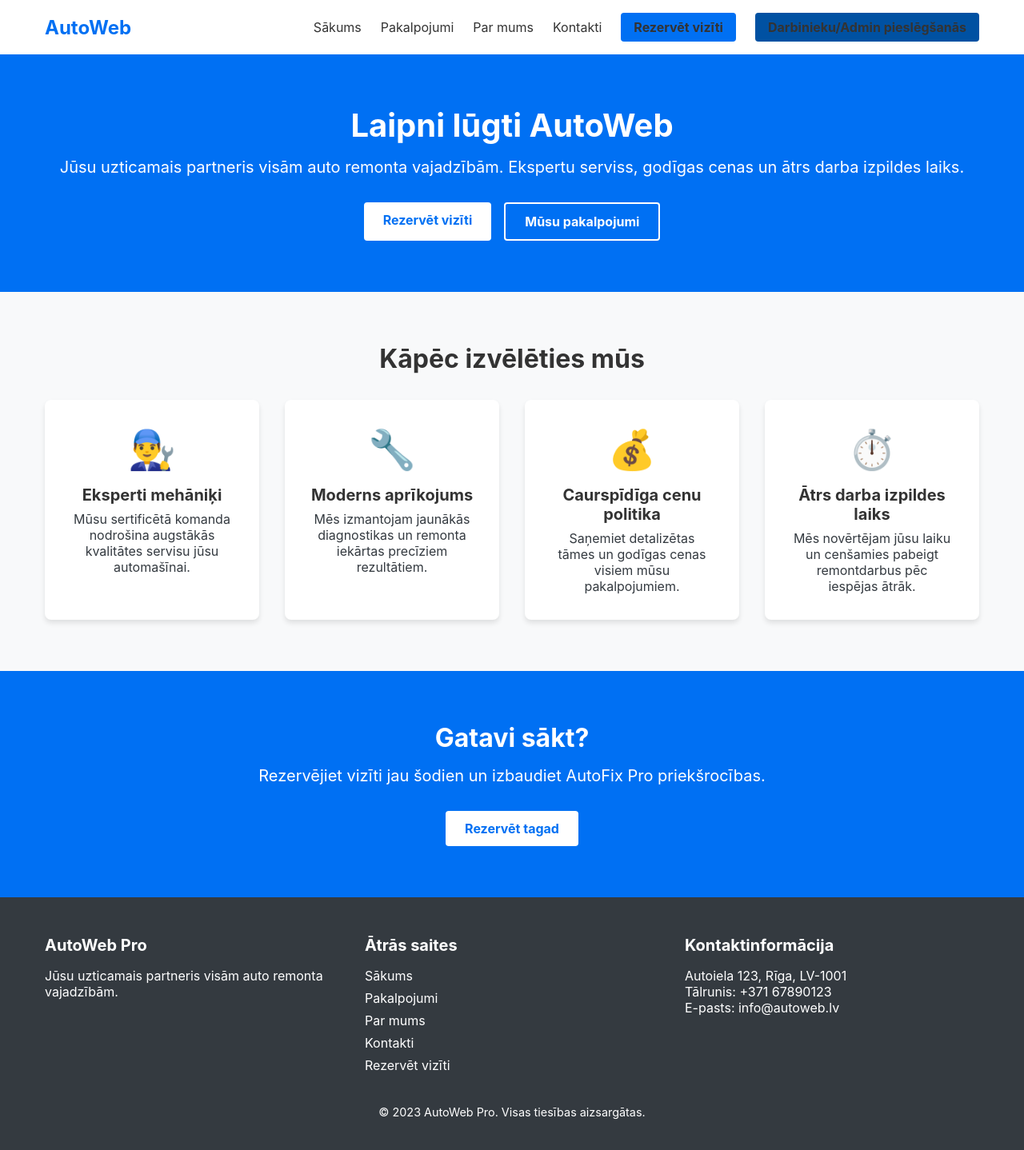
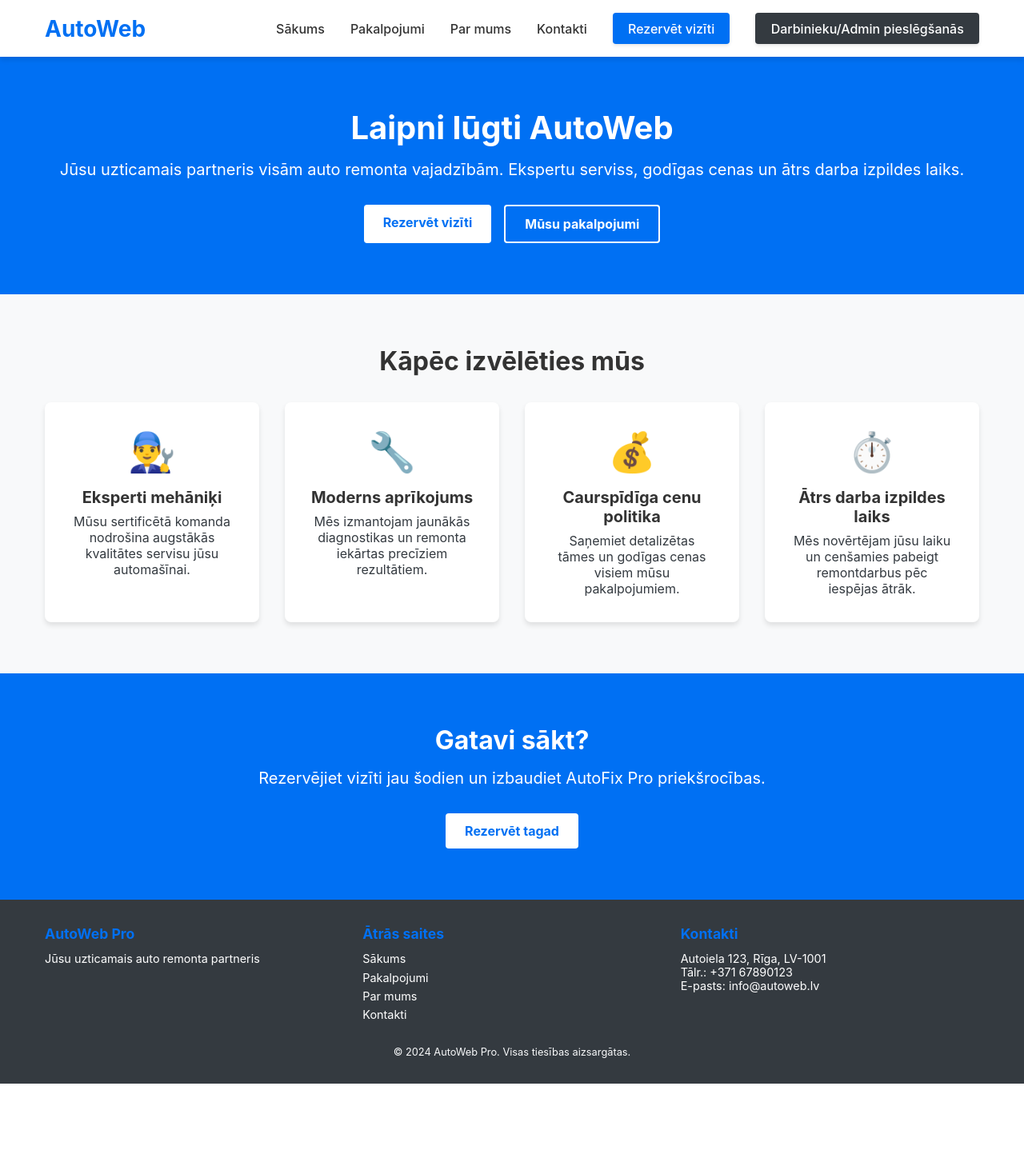
Before and after one commit to QQumber/Programmaturas-izstr, a Next.js app in the folder autoweb/: page / in a window 1280 px wide. Shown: the top 1438 px of the page at 80% size. After the commit the page ends 1355 px from the top, so only its background shows below. Built offline with nearby package versions, Linux system fonts and the light colour scheme.

Commit message:
update Footer.js, Footer.module.css, Navbar.js and Navbar.module.css

```diff
--- a/autoweb/app/components/Footer.js
+++ b/autoweb/app/components/Footer.js
@@ -8,7 +8,7 @@ export default function Kajene() {
         <div className={styles.grid}>
           <div className={styles.column}>
             <h3 className={styles.title}>AutoWeb Pro</h3>
-            <p>Jūsu uzticamais partneris visām auto remonta vajadzībām.</p>
+            <p>Jūsu uzticamais auto remonta partneris</p>
           </div>
           <div className={styles.column}>
             <h3 className={styles.title}>Ātrās saites</h3>
@@ -25,20 +25,20 @@ export default function Kajene() {
               <li>
                 <Link href="/kontakti">Kontakti</Link>
               </li>
-              <li>
-                <Link href="/rezervet">Rezervēt vizīti</Link>
-              </li>
             </ul>
           </div>
           <div className={styles.column}>
-            <h3 className={styles.title}>Kontaktinformācija</h3>
+            <h3 className={styles.title}>Kontakti</h3>
             <p>Autoiela 123, Rīga, LV-1001</p>
-            <p>Tālrunis: +371 67890123</p>
+            <p>Tālr.: +371 67890123</p>
             <p>E-pasts: info@autoweb.lv</p>
           </div>
         </div>
         <div className={styles.copyright}>
-          <p>&copy; 2023 AutoWeb Pro. Visas tiesības aizsargātas.</p>
+          <p>
+            &copy; {new Date().getFullYear()} AutoWeb Pro. Visas tiesības
+            aizsargātas.
+          </p>
         </div>
       </div>
     </footer>
--- a/autoweb/app/components/Footer.module.css
+++ b/autoweb/app/components/Footer.module.css
@@ -1,7 +1,8 @@
 .footer {
   background-color: var(--gray-dark);
   color: white;
-  padding: 3rem 0;
+  padding: 2rem 0;
+  font-size: 0.9rem;
 }
 
 .container {
@@ -11,28 +12,31 @@
 }
 
 .grid {
-  display: grid;
-  grid-template-columns: repeat(auto-fit, minmax(250px, 1fr));
-  gap: 2rem;
+  display: flex;
+  flex-wrap: wrap;
+  justify-content: space-between;
+  gap: 1.5rem;
 }
 
 .column {
-  display: flex;
-  flex-direction: column;
+  flex: 1;
+  min-width: 200px;
 }
 
 .title {
-  font-size: 1.25rem;
-  margin-bottom: 1rem;
+  font-size: 1.1rem;
+  margin-bottom: 0.75rem;
+  color: var(--primary-color);
 }
 
 .links {
   list-style-type: none;
   padding: 0;
+  margin: 0;
 }
 
 .links li {
-  margin-bottom: 0.5rem;
+  margin-bottom: 0.4rem;
 }
 
 .links a {
@@ -46,17 +50,19 @@
 }
 
 .copyright {
-  margin-top: 2rem;
+  margin-top: 1.5rem;
   text-align: center;
-  font-size: 0.9rem;
+  font-size: 0.8rem;
+  color: var(--gray-light);
 }
 
 @media (max-width: 768px) {
   .grid {
-    grid-template-columns: 1fr;
+    flex-direction: column;
   }
 
   .column {
     text-align: center;
+    margin-bottom: 1rem;
   }
 }
--- a/autoweb/app/components/Navbar.js
+++ b/autoweb/app/components/Navbar.js
@@ -7,37 +7,58 @@ import styles from "./Navbar.module.css";
 export default function Navigacija() {
   const [isOpen, setIsOpen] = useState(false);
 
+  const toggleMenu = () => {
+    setIsOpen(!isOpen);
+  };
+
   return (
     <nav className={styles.nav}>
       <div className={styles.container}>
         <Link href="/" className={styles.logo}>
           AutoWeb
         </Link>
-        <div className={styles.menuToggle} onClick={() => setIsOpen(!isOpen)}>
+        <div
+          className={`${styles.menuToggle} ${isOpen ? styles.open : ""}`}
+          onClick={toggleMenu}
+          aria-expanded={isOpen}
+          aria-label="Toggle navigation menu"
+        >
           <span></span>
           <span></span>
           <span></span>
         </div>
         <ul className={`${styles.menu} ${isOpen ? styles.open : ""}`}>
           <li>
-            <Link href="/">Sākums</Link>
+            <Link href="/" onClick={toggleMenu}>
+              Sākums
+            </Link>
           </li>
           <li>
-            <Link href="/services">Pakalpojumi</Link>
+            <Link href="/services" onClick={toggleMenu}>
+              Pakalpojumi
+            </Link>
           </li>
           <li>
-            <Link href="/par-mums">Par mums</Link>
+            <Link href="/par-mums" onClick={toggleMenu}>
+              Par mums
+            </Link>
           </li>
           <li>
-            <Link href="/contact">Kontakti</Link>
+            <Link href="/contact" onClick={toggleMenu}>
+              Kontakti
+            </Link>
           </li>
           <li>
-            <Link href="/book" className={styles.button}>
+            <Link href="/book" className={styles.button} onClick={toggleMenu}>
               Rezervēt vizīti
             </Link>
           </li>
           <li>
-            <Link href="/login" className={styles.adminButton}>
+            <Link
+              href="/login"
+              className={styles.adminButton}
+              onClick={toggleMenu}
+            >
               Darbinieku/Admin pieslēgšanās
             </Link>
           </li>
--- a/autoweb/app/components/Navbar.module.css
+++ b/autoweb/app/components/Navbar.module.css
@@ -1,6 +1,9 @@
 .nav {
   background-color: white;
-  box-shadow: 0 2px 4px rgba(0, 0, 0, 0.1);
+  box-shadow: 0 4px 6px rgba(0, 0, 0, 0.1);
+  position: sticky;
+  top: 0;
+  z-index: 1000;
 }
 
 .container {
@@ -13,58 +16,83 @@
 }
 
 .logo {
-  font-size: 1.5rem;
+  font-size: 1.75rem;
   font-weight: bold;
   color: var(--primary-color);
+  text-decoration: none;
+  transition: color 0.3s ease;
+}
+
+.logo:hover {
+  color: var(--secondary-color);
 }
 
 .menu {
   display: flex;
   list-style-type: none;
-  gap: 1.5rem;
+  gap: 2rem;
   align-items: center;
 }
 
 .menu li a {
   text-decoration: none;
   color: var(--text-color);
+  font-weight: 500;
   transition: color 0.3s ease;
+  position: relative;
 }
 
-.menu li a:hover {
-  color: var(--primary-color);
+.menu li a::after {
+  content: "";
+  position: absolute;
+  width: 0;
+  height: 2px;
+  bottom: -4px;
+  left: 0;
+  background-color: var(--primary-color);
+  transition: width 0.3s ease;
+}
+
+.menu li a:hover::after {
+  width: 100%;
 }
 
 .button {
   display: inline-block;
-  padding: 0.5rem 1rem;
+  padding: 0.6rem 1.2rem;
   background-color: var(--primary-color);
-  color: white;
+  color: white !important;
   border: none;
   border-radius: 4px;
   font-weight: bold;
   text-decoration: none;
-  transition: background-color 0.3s ease;
+  transition: all 0.3s ease;
+  box-shadow: 0 2px 4px rgba(0, 0, 0, 0.1);
 }
 
 .button:hover {
   background-color: var(--secondary-color);
+  transform: translateY(-2px);
+  box-shadow: 0 4px 6px rgba(0, 0, 0, 0.1);
 }
 
 .adminButton {
   display: inline-block;
-  padding: 0.5rem 1rem;
-  background-color: var(--secondary-color);
-  color: white;
+  padding: 0.6rem 1.2rem;
+  background-color: var(--gray-dark);
+  color: white !important;
   border: none;
   border-radius: 4px;
   font-weight: bold;
   text-decoration: none;
-  transition: background-color 0.3s ease;
+  transition: all 0.3s ease;
+  box-shadow: 0 2px 4px rgba(0, 0, 0, 0.1);
 }
 
 .adminButton:hover {
-  background-color: var(--primary-color);
+  background-color: var(--text-color);
+  transform: translateY(-2px);
+  box-shadow: 0 4px 6px rgba(0, 0, 0, 0.1);
 }
 
 .menuToggle {
@@ -86,12 +114,13 @@
     display: none;
     flex-direction: column;
     position: absolute;
-    top: 60px;
+    top: 70px;
     left: 0;
     right: 0;
     background-color: white;
-    box-shadow: 0 2px 4px rgba(0, 0, 0, 0.1);
+    box-shadow: 0 4px 6px rgba(0, 0, 0, 0.1);
     padding: 1rem;
+    gap: 1rem;
   }
 
   .menu.open {
@@ -101,4 +130,16 @@
   .menuToggle {
     display: flex;
   }
+
+  .menuToggle.open span:nth-child(1) {
+    transform: rotate(45deg) translate(5px, 5px);
+  }
+
+  .menuToggle.open span:nth-child(2) {
+    opacity: 0;
+  }
+
+  .menuToggle.open span:nth-child(3) {
+    transform: rotate(-45deg) translate(5px, -5px);
+  }
 }
```
